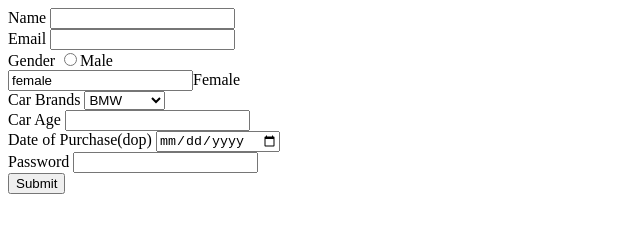
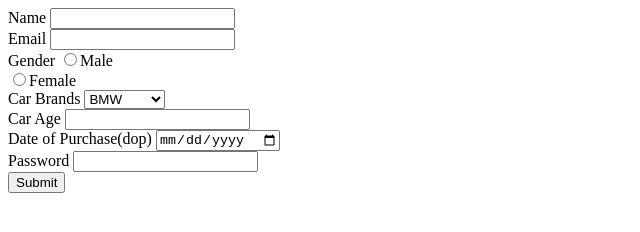
Before and after one commit to acciojob/car-insurance-form-krishna09062001, a website: page main.html in a window 1280 px wide. Shown: the whole page, without its empty margins (0-640 px from the left). Drawn offline with Linux system fonts and the light colour scheme.

Commit message:
created a submission

```diff
--- a/main.html
+++ b/main.html
@@ -17,7 +17,7 @@
 	<br>
 	<label for="gender">Gender</label>
 	<input type="radio" id="gender" name="" value="male" required/>Male<br>
-	<input typr="radio" id="gender" name="" value="female" required/>Female<br>
+	<input type="radio" id="gender" name="" value="female" required/>Female<br>
 	<label for="cars">Car Brands</label>
 	<select name="cars" id="cars" requried>
 		<br>
```
